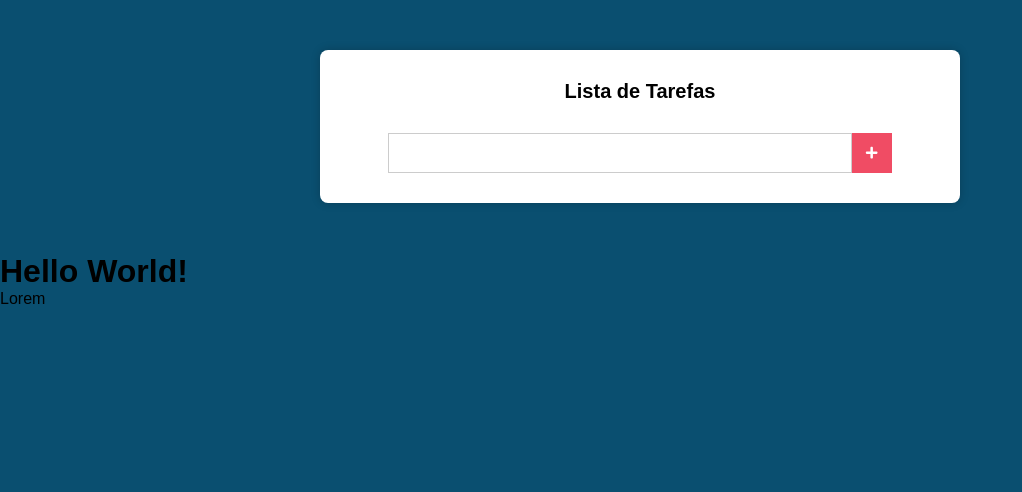
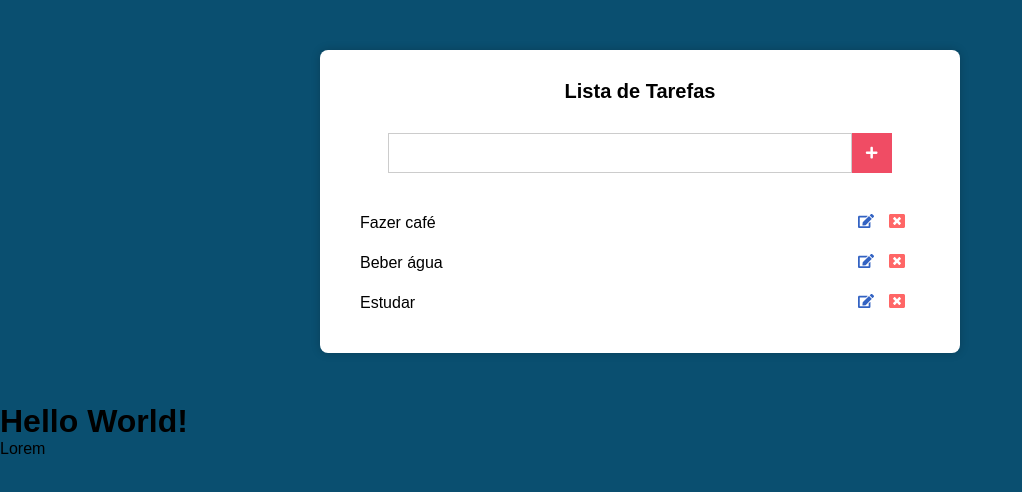
Before and after one commit to silviofrancoms10/lista-tarefas, a React (Create React App) app: page / in a window 1280 px wide. Shown: the top 492 px of the page, without its empty margins (0-1022 px from the left). Built offline with nearby package versions, Linux system fonts and the light colour scheme.

Commit message:
Estilizando as tarefas

```diff
--- a/src/components/Main.css
+++ b/src/components/Main.css
@@ -1,4 +1,4 @@
-.main{
+.main {
   background-color: #fff;
   padding: 30px;
   margin: 50px auto;
@@ -7,19 +7,19 @@
   box-shadow: 0 0 10px rgba(0, 0, 0, 0.2);
 }
 
-.main h1{
+.main h1 {
   font-size: 20px;
   text-align: center;
 }
 
-.form{
+.form {
   margin-top: 30px;
   display: flex;
   align-items: center;
   justify-content: center;
 }
 
-.form input[type="text"]{
+.form input[type="text"] {
   height: 40px;
   padding: 0 20px;
   font-size: 20px;
@@ -27,7 +27,7 @@
   min-width: 80%;
 }
 
-.form button[type="submit"]{
+.form button[type="submit"] {
   border: none;
   height: 40px;
   width: 40px;
@@ -37,3 +37,47 @@
   align-items: center;
   justify-content: center
 }
+
+.tarefas {
+  margin-top: 30px;
+}
+
+.tarefas li {
+  display: flex;
+  align-items: center;
+  justify-content: space-between;
+  padding: 10px;
+  transition: all 0.4s;
+}
+
+.tarefas li:hover {
+  background-color: lightblue;
+  border-radius: 10px;
+}
+
+.tarefas li .edit {
+  margin-right: 15px;
+  color: rgba(0, 60, 180, 0.8);
+}
+
+.tarefas li .delete {
+  margin-right: 15px;
+  color: rgba(255, 0, 0, 0.6);
+}
+
+.tarefas li:hover .edit {
+  color: rgba(0, 60, 180, 1);
+  transition: all 0.4s;
+
+}
+
+.tarefas li:hover .delete {
+  color: rgba(255, 0, 0, 0.8);
+  transition: all 0.4s;
+
+}
+
+.tarefas li .edit,
+.tarefas li .delete {
+  cursor: pointer;
+}
--- a/src/components/Main.js
+++ b/src/components/Main.js
@@ -1,18 +1,24 @@
 import React, { Component } from "react";
 import { FaPlus } from 'react-icons/fa'
+import { FaEdit, FaWindowClose } from 'react-icons/fa';
 import './Main.css'
 
 export default class Main extends Component {
 
   state = {
     novaTarefa: '',
+    tarefas: [
+      'Fazer café',
+      'Beber água',
+      'Estudar'
+    ]
   }
 
   handleChange = (e) => this.setState({ novaTarefa: e.target.value, })
 
 
   render() {
-    const { novaTarefa } = this.state;
+    const { novaTarefa, tarefas } = this.state;
     return (
       <div className="main">
         <h1>Lista de Tarefas</h1>
@@ -24,6 +30,19 @@
           />
           <button type="submit"><FaPlus /></button>
         </form>
+
+        <ul className="tarefas">
+          {tarefas.map((tarefa, index) => (
+            <li key={index}>
+              {tarefa}
+              <div>
+                <FaEdit className="edit" />
+                <FaWindowClose className="delete" />
+              </div>
+            </li>
+          ))}
+        </ul>
+
       </div>
     )
   }
```
